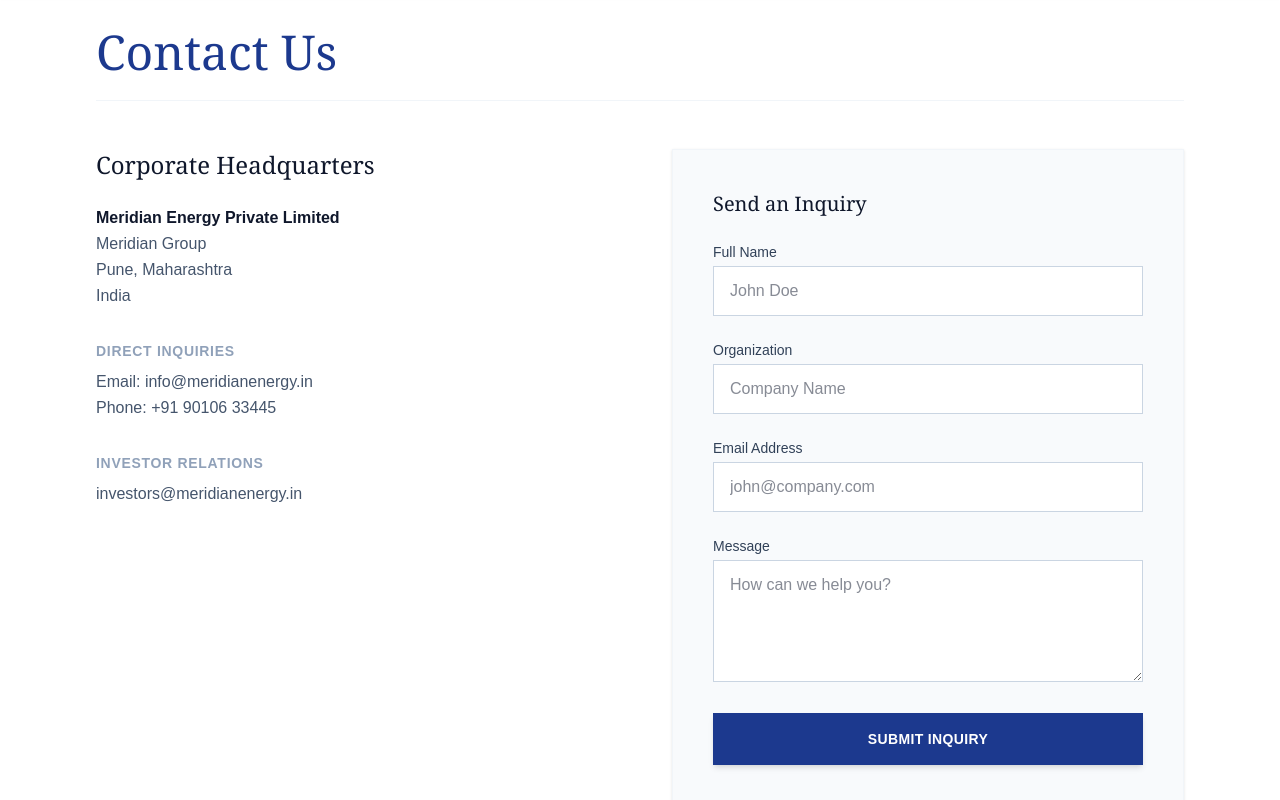
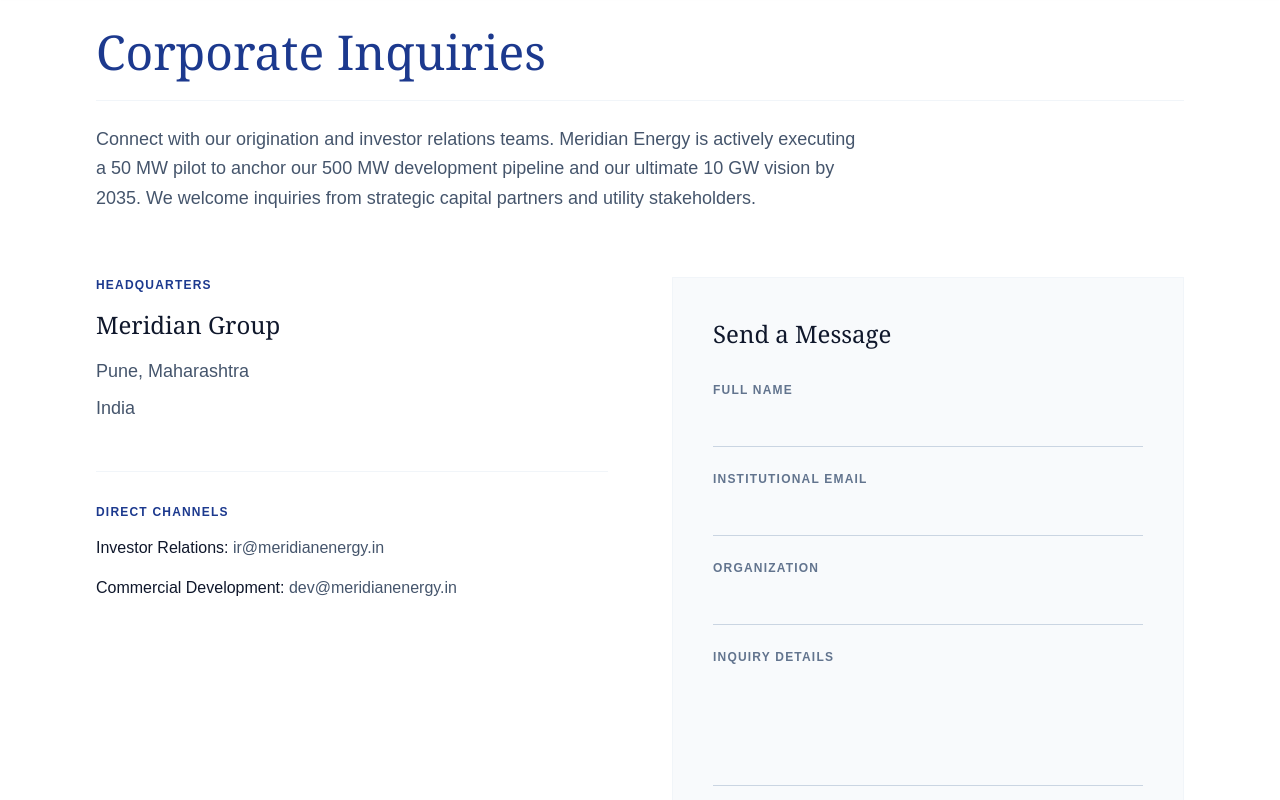
Before and after one commit to diwakar820-hash/meridian-energy-web, a Next.js app: page /contact in a window 1280 px wide. Shown: the part 100-900 px from the top of the page. Built offline with nearby package versions, Linux system fonts and the light colour scheme.

Commit message:
updated institutional roadmap and portal links live on Vercel

```diff
--- a/app/components/Footer.tsx
+++ b/app/components/Footer.tsx
@@ -54,12 +54,14 @@
             </ul>
           </div>
 
-          {/* Column 4: Contact */}
+          {/* Column 4: Contact & Investor Portal */}
           <div className="md:col-span-4 lg:col-span-2">
             <h4 className="font-medium mb-6 text-sm text-white">Contact</h4>
             <ul className="space-y-4 text-sm text-slate-400">
               <li><Link href="/contact" className="hover:text-white transition">Contact Us</Link></li>
-              <li><Link href="/contact" className="hover:text-white transition">Investor Relations</Link></li>
+              {/* FIXED: Links now point to your Macquarie-style Investor Dashboard */}
+              <li><Link href="/portal" className="hover:text-white transition">Investor Relations</Link></li>
+              <li><Link href="/portal" className="hover:text-white transition text-blue-400 font-semibold">Partner Login &rarr;</Link></li>
             </ul>
           </div>
 
@@ -75,7 +77,7 @@
 
         </div>
 
-        {/* Bottom Section: Legal Bar & Copyright */}
+        {/* Bottom Section: Legal Bar & Aligned Copyright */}
         <div className="mt-24 pt-8 border-t border-slate-800 flex flex-col lg:flex-row justify-between items-start lg:items-center text-xs text-slate-500 space-y-6 lg:space-y-0">
 
           <div className="flex flex-wrap gap-6">
@@ -85,8 +87,11 @@
             <Link href="#" className="hover:text-slate-300 transition">Privacy Notice</Link>
           </div>
 
-          <div className="flex gap-2 text-slate-400">
-            &copy; {new Date().getFullYear()} | Meridian Energy Private Limited. | All rights reserved.
+          {/* Aligned like Header: Left, Center, Right in the Flexbox */}
+          <div className="flex gap-1 text-slate-400">
+            <span>&copy; {new Date().getFullYear()}</span>
+            <span>| Meridian Energy Private Limited. |</span>
+            <span>All rights reserved.</span>
           </div>
 
         </div>
--- a/app/contact/page.tsx
+++ b/app/contact/page.tsx
@@ -2,61 +2,58 @@
   return (
     <main className="min-h-screen bg-white text-slate-900 font-sans pt-32 px-8 md:px-24 pb-20">
       <div className="max-w-6xl mx-auto">
+
+        {/* Header Section */}
         <h1 className="text-4xl md:text-5xl font-serif font-medium text-blue-900 mb-6 pb-6 border-b border-slate-100">
-          Contact Us
+          Corporate Inquiries
         </h1>
+        <p className="text-lg text-slate-600 max-w-3xl leading-relaxed mb-16">
+          Connect with our origination and investor relations teams. Meridian Energy is actively executing a 50 MW pilot to anchor our 500 MW development pipeline and our ultimate 10 GW vision by 2035. We welcome inquiries from strategic capital partners and utility stakeholders.
+        </p>
 
-        <div className="grid grid-cols-1 md:grid-cols-2 gap-16 mt-12">
+        <div className="grid grid-cols-1 md:grid-cols-2 gap-16">
 
-          {/* Left Column: Corporate Info */}
-          <div>
-            <h2 className="text-2xl font-serif text-slate-900 mb-6">Corporate Headquarters</h2>
-            <div className="text-slate-600 space-y-8 leading-relaxed">
-
-              <div>
-                <p className="font-semibold text-slate-900">Meridian Energy Private Limited</p>
-                <p>Meridian Group</p>
+          {/* Contact Information & HQ */}
+          <div className="space-y-12">
+            <div>
+              <h3 className="text-xs font-bold text-blue-900 uppercase tracking-widest mb-4">Headquarters</h3>
+              <address className="not-italic text-slate-600 text-lg space-y-2 leading-relaxed">
+                <p className="font-serif text-2xl text-slate-900 mb-4">Meridian Group</p>
                 <p>Pune, Maharashtra</p>
                 <p>India</p>
+              </address>
+            </div>
+
+            <div className="pt-8 border-t border-slate-100">
+              <h3 className="text-xs font-bold text-blue-900 uppercase tracking-widest mb-4">Direct Channels</h3>
+              <div className="space-y-4">
+                <p className="text-slate-600"><strong className="text-slate-900 font-medium">Investor Relations:</strong> ir@meridianenergy.in</p>
+                <p className="text-slate-600"><strong className="text-slate-900 font-medium">Commercial Development:</strong> dev@meridianenergy.in</p>
               </div>
-
-              <div>
-                <h3 className="text-sm font-bold text-slate-400 uppercase tracking-wider mb-2">Direct Inquiries</h3>
-                <p>Email: info@meridianenergy.in</p>
-                <p>Phone: +91 90106 33445</p>
-              </div>
-
-              <div>
-                <h3 className="text-sm font-bold text-slate-400 uppercase tracking-wider mb-2">Investor Relations</h3>
-                <p>investors@meridianenergy.in</p>
-              </div>
-
             </div>
           </div>
 
-          {/* Right Column: Inquiry Form */}
-          <div className="bg-slate-50 p-8 md:p-10 border border-slate-100 shadow-sm">
-            <h2 className="text-xl font-serif text-slate-900 mb-6">Send an Inquiry</h2>
-
-            {/* Make sure your Formspree link stays here! */}
-            <form action="YOUR_FORMSPREE_LINK_HERE" method="POST" className="space-y-6">
+          {/* Institutional Contact Form */}
+          <div className="bg-slate-50 p-8 md:p-10 border border-slate-100">
+            <h3 className="text-2xl font-serif text-slate-900 mb-8">Send a Message</h3>
+            <form className="space-y-6">
               <div>
-                <label htmlFor="name" className="block text-sm font-medium text-slate-700 mb-1">Full Name</label>
-                <input type="text" id="name" name="name" required className="w-full border border-slate-300 px-4 py-3 focus:outline-none focus:border-blue-900 focus:ring-1 focus:ring-blue-900 bg-white transition" placeholder="John Doe" />
+                <label className="block text-xs font-bold text-slate-500 uppercase tracking-widest mb-2">Full Name</label>
+                <input type="text" className="w-full border-b border-slate-300 py-2 bg-transparent focus:outline-none focus:border-blue-900 transition" />
               </div>
               <div>
-                <label htmlFor="organization" className="block text-sm font-medium text-slate-700 mb-1">Organization</label>
-                <input type="text" id="organization" name="organization" className="w-full border border-slate-300 px-4 py-3 focus:outline-none focus:border-blue-900 focus:ring-1 focus:ring-blue-900 bg-white transition" placeholder="Company Name" />
+                <label className="block text-xs font-bold text-slate-500 uppercase tracking-widest mb-2">Institutional Email</label>
+                <input type="email" className="w-full border-b border-slate-300 py-2 bg-transparent focus:outline-none focus:border-blue-900 transition" />
               </div>
               <div>
-                <label htmlFor="email" className="block text-sm font-medium text-slate-700 mb-1">Email Address</label>
-                <input type="email" id="email" name="email" required className="w-full border border-slate-300 px-4 py-3 focus:outline-none focus:border-blue-900 focus:ring-1 focus:ring-blue-900 bg-white transition" placeholder="john@company.com" />
+                <label className="block text-xs font-bold text-slate-500 uppercase tracking-widest mb-2">Organization</label>
+                <input type="text" className="w-full border-b border-slate-300 py-2 bg-transparent focus:outline-none focus:border-blue-900 transition" />
               </div>
               <div>
-                <label htmlFor="message" className="block text-sm font-medium text-slate-700 mb-1">Message</label>
-                <textarea id="message" name="message" required rows={4} className="w-full border border-slate-300 px-4 py-3 focus:outline-none focus:border-blue-900 focus:ring-1 focus:ring-blue-900 bg-white transition" placeholder="How can we help you?"></textarea>
+                <label className="block text-xs font-bold text-slate-500 uppercase tracking-widest mb-2">Inquiry Details</label>
+                <textarea rows={4} className="w-full border-b border-slate-300 py-2 bg-transparent focus:outline-none focus:border-blue-900 transition resize-none"></textarea>
               </div>
-              <button type="submit" className="w-full bg-blue-900 text-white px-8 py-4 text-sm font-semibold tracking-wide hover:bg-blue-800 transition shadow-md">
+              <button type="button" className="w-full bg-slate-900 text-white font-bold text-sm tracking-widest uppercase py-4 hover:bg-blue-900 transition shadow-md mt-4">
                 SUBMIT INQUIRY
               </button>
             </form>
--- a/app/layout.tsx
+++ b/app/layout.tsx
@@ -1,18 +1,18 @@
 import type { Metadata } from 'next';
 import './globals.css';
 import Navbar from './components/Navbar';
-import Footer from './components/Footer'; // ADDED: We import your new Footer component!
+import Footer from './components/Footer';
 
-// Premium SEO and Social Sharing Data
+// UPGRADED SEO: Now explicitly mentions the 10 GW expansion roadmap
 export const metadata: Metadata = {
   title: 'Meridian Energy | Institutional Renewable Infrastructure',
-  description: 'Developing high-yield, utility-scale renewable assets. Currently advancing a flagship 50 MW hybrid energy project to accelerate the energy transition in Maharashtra.',
+  description: 'Developing high-yield, utility-scale renewable assets. Executing a 50 MW pilot to anchor a 500 MW pipeline by 2029 and a 10 GW vision by 2035.',
   icons: {
     icon: '/icon.png',
   },
   openGraph: {
     title: 'Meridian Energy | Strategic Capital. Sustainable Power.',
-    description: 'Developing high-yield, utility-scale renewable infrastructure in India.',
+    description: 'Executing a 50 MW pilot to anchor a 10 GW renewable infrastructure vision by 2035.',
     url: 'https://meridianenergy.in',
     siteName: 'Meridian Energy',
     locale: 'en_IN',
@@ -28,18 +28,11 @@
   return (
     <html lang="en">
       <body className="font-sans text-slate-900 bg-white min-h-screen flex flex-col">
-
-        {/* Interactive Navigation Component */}
         <Navbar />
-
-        {/* Individual Pages Load Here */}
         <div className="flex-grow">
           {children}
         </div>
-
-        {/* Our new separated Footer Component */}
         <Footer />
-
       </body>
     </html>
   )
```
